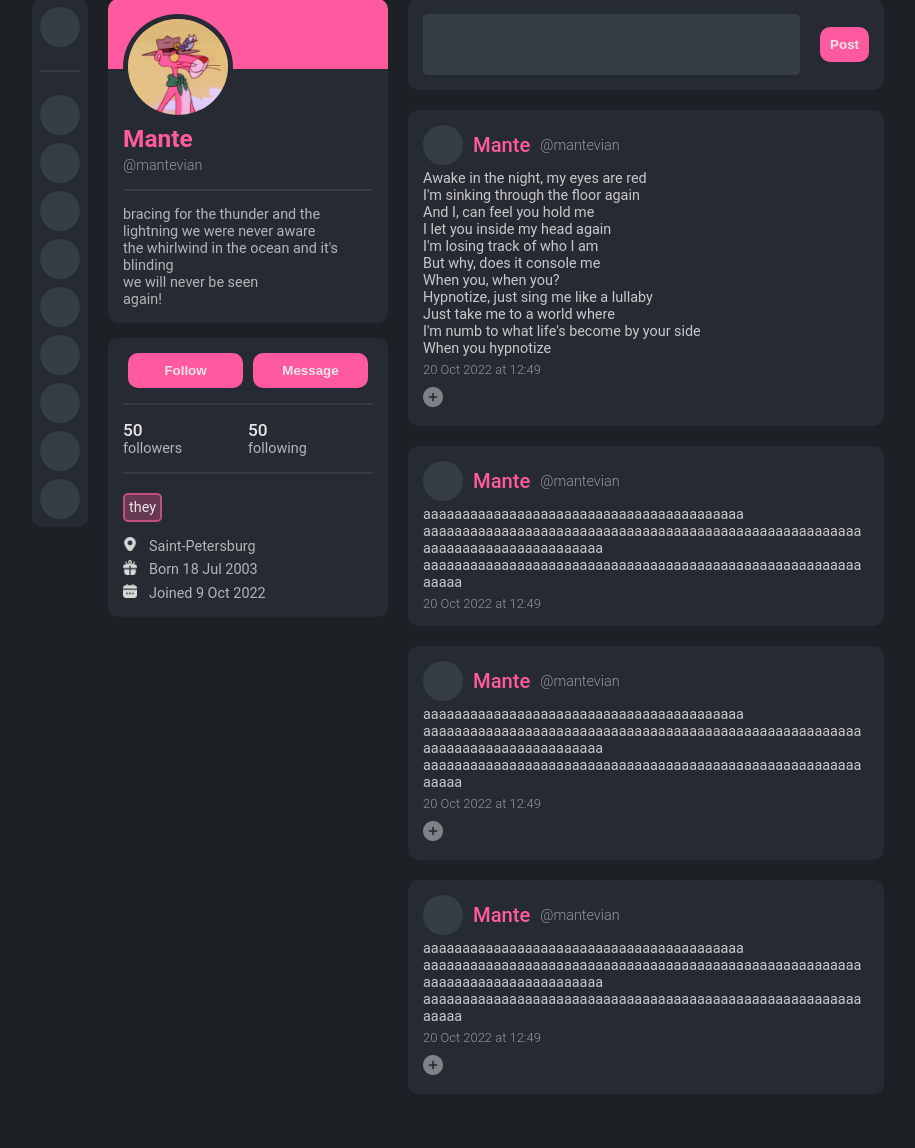
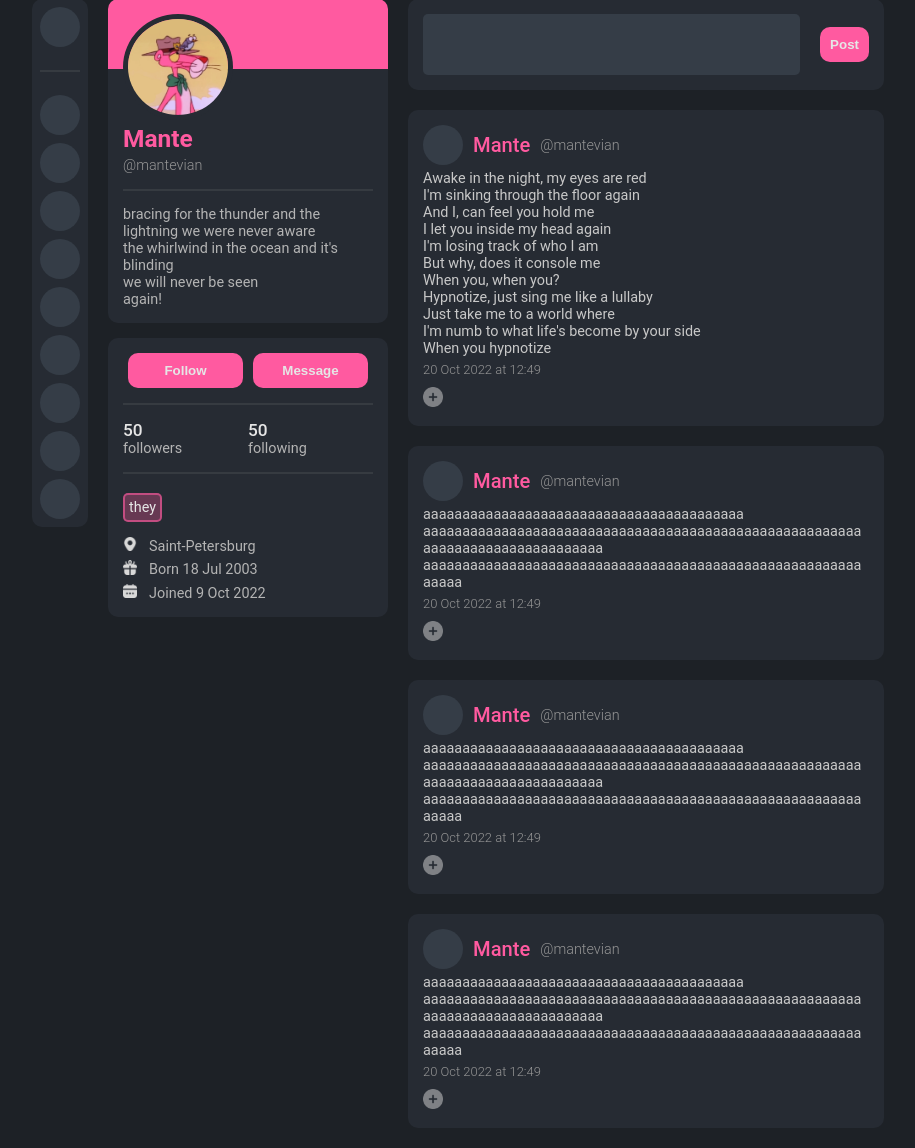
Before and after one commit to mantevian/chat_app, a PHP site: page / in a window 1280 px wide. Shown: the part 71-1219 px from the top of the page, without its empty margins (182-1097 px from the left). Run offline with PHP 8.4, Linux system fonts and the light colour scheme.

Commit message:
missed a + and removed media screen requirement

```diff
--- a/index.html
+++ b/index.html
@@ -211,6 +211,11 @@
 					<div class="post-timestamp">
 						20 Oct 2022 at 12:49
 					</div>
+					<div class="post-reactions">
+						<div class="add-reaction-button">
+							<img src="assets/add.png" />
+						</div>
+					</div>
 				</div>
 
 				<div class="post generic-block">
--- a/style.css
+++ b/style.css
@@ -370,7 +370,7 @@ button {
 	width: 20px;
 }
 
-@media screen and (width > 800px) {
+@media (width > 800px) {
 	#profile-info,
 	#profile-posts {
 		max-height: calc(100% - 10px);
@@ -378,7 +378,7 @@ button {
 	}
 }
 
-@media screen and (width <= 800px) {
+@media (width <= 800px) {
 	body {
 		margin: 0;
 	}
@@ -451,7 +451,7 @@ button {
 	}
 }
 
-@media screen and (width <= 600px) {
+@media (width <= 600px) {
 	#profile-info {
 		display: block;
 	}
```
